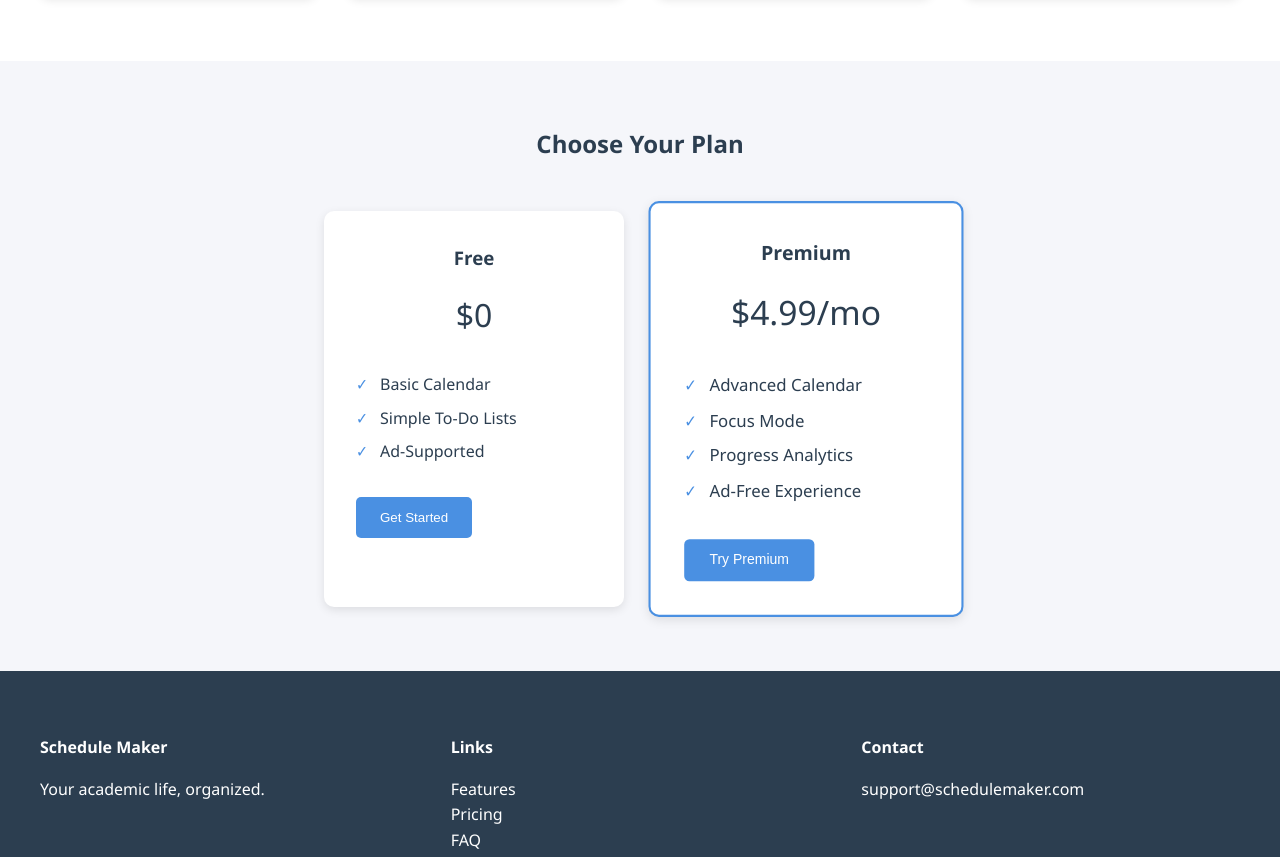
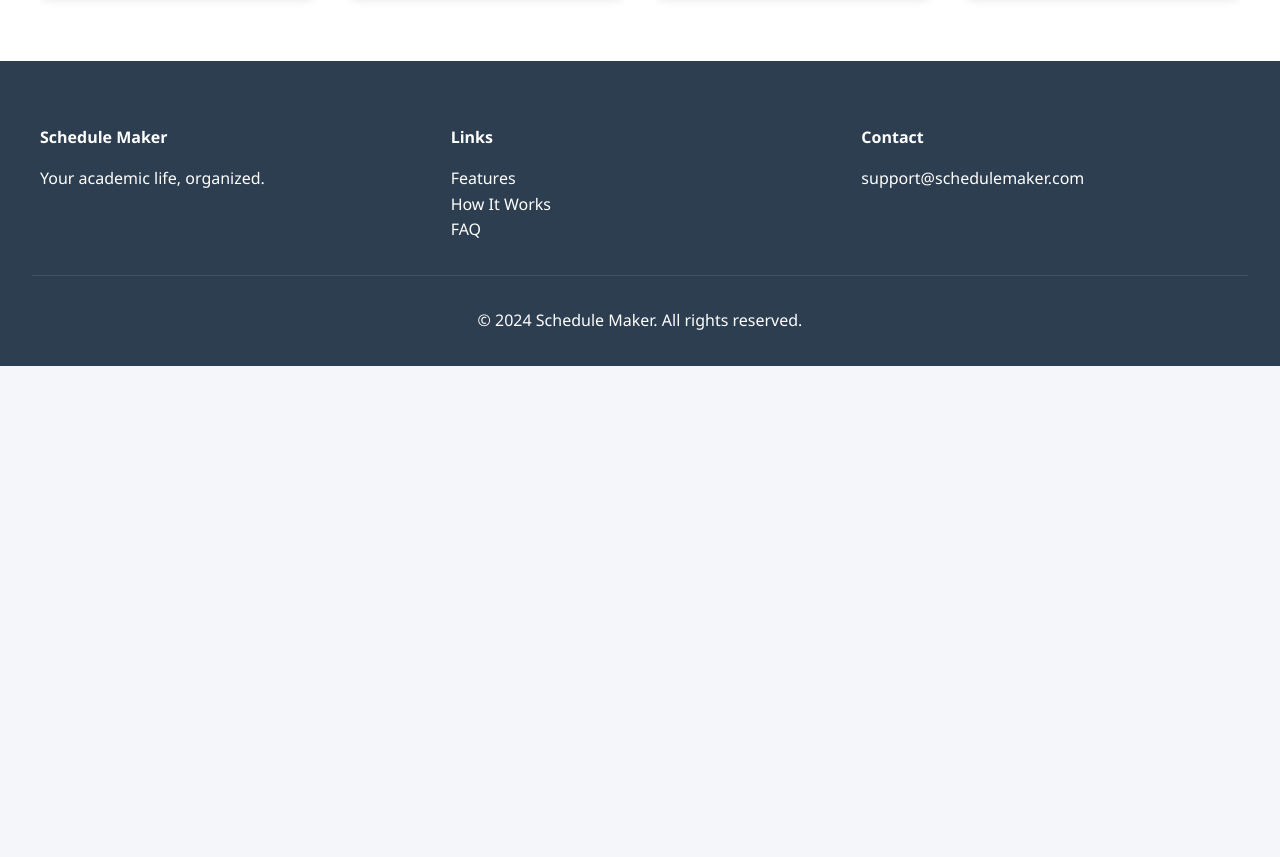
Before and after one commit to PrishaGaur/My-website, a plain HTML site: page index.html in a window 1280 px wide. Shown: the part 971-1828 px from the top of the page. After the commit the page ends 1337 px from the top, so only its background shows below. Drawn offline with Linux system fonts and the light colour scheme.

Commit message:
Remove premium version and make all features free

```diff
--- a/index.html
+++ b/index.html
@@ -14,10 +14,9 @@
             <ul class="nav-links">
                 <li><a href="#features">Features</a></li>
                 <li><a href="#how-it-works">How It Works</a></li>
-                <li><a href="#pricing">Pricing</a></li>
                 <li><a href="#faq">FAQ</a></li>
             </ul>
-            <button class="cta-button">Get Started</button>
+            <button class="cta-button">Get Started Free</button>
         </nav>
     </header>
 
@@ -25,8 +24,8 @@
         <section class="hero">
             <div class="hero-content">
                 <h1>Organize Your Academic Life</h1>
-                <p>The all-in-one schedule planner designed for students. Stay focused, organized, and ahead of deadlines.</p>
-                <button class="cta-button">Try Free Version</button>
+                <p>The all-in-one schedule planner designed for students. Stay focused, organized, and ahead of deadlines - completely free!</p>
+                <button class="cta-button">Get Started Now</button>
                 <div class="waitlist-container">
                     <p>Join our waitlist for early access!</p>
                     <form id="waitlistForm" class="waitlist-form">
@@ -42,7 +41,7 @@
         </section>
 
         <section id="features" class="features">
-            <h2>Features That Make Learning Easier</h2>
+            <h2>All Features Included Free</h2>
             <div class="features-grid">
                 <div class="feature-card">
                     <i class="fas fa-calendar-alt"></i>
@@ -66,33 +65,6 @@
                 </div>
             </div>
         </section>
-
-        <section id="pricing" class="pricing">
-            <h2>Choose Your Plan</h2>
-            <div class="pricing-cards">
-                <div class="price-card">
-                    <h3>Free</h3>
-                    <p class="price">$0</p>
-                    <ul>
-                        <li>Basic Calendar</li>
-                        <li>Simple To-Do Lists</li>
-                        <li>Ad-Supported</li>
-                    </ul>
-                    <button class="cta-button secondary">Get Started</button>
-                </div>
-                <div class="price-card featured">
-                    <h3>Premium</h3>
-                    <p class="price">$4.99/mo</p>
-                    <ul>
-                        <li>Advanced Calendar</li>
-                        <li>Focus Mode</li>
-                        <li>Progress Analytics</li>
-                        <li>Ad-Free Experience</li>
-                    </ul>
-                    <button class="cta-button">Try Premium</button>
-                </div>
-            </div>
-        </section>
     </main>
 
     <footer class="footer">
@@ -105,7 +77,7 @@
                 <h4>Links</h4>
                 <ul>
                     <li><a href="#features">Features</a></li>
-                    <li><a href="#pricing">Pricing</a></li>
+                    <li><a href="#how-it-works">How It Works</a></li>
                     <li><a href="#faq">FAQ</a></li>
                 </ul>
             </div>
--- a/styles.css
+++ b/styles.css
@@ -140,66 +140,6 @@ body {
     margin-bottom: 1rem;
 }
 
-.pricing {
-    padding: 4rem 2rem;
-}
-
-.pricing h2 {
-    text-align: center;
-    margin-bottom: 3rem;
-}
-
-.pricing-cards {
-    display: flex;
-    justify-content: center;
-    gap: 2rem;
-    max-width: 1200px;
-    margin: 0 auto;
-}
-
-.price-card {
-    background-color: var(--white);
-    padding: 2rem;
-    border-radius: 10px;
-    box-shadow: 0 3px 10px rgba(0,0,0,0.1);
-    flex: 1;
-    max-width: 300px;
-}
-
-.price-card.featured {
-    transform: scale(1.05);
-    border: 2px solid var(--primary-color);
-}
-
-.price-card h3 {
-    text-align: center;
-    margin-bottom: 1rem;
-}
-
-.price {
-    font-size: 2rem;
-    text-align: center;
-    margin-bottom: 2rem;
-}
-
-.price-card ul {
-    list-style: none;
-    margin-bottom: 2rem;
-}
-
-.price-card ul li {
-    margin-bottom: 0.5rem;
-    padding-left: 1.5rem;
-    position: relative;
-}
-
-.price-card ul li::before {
-    content: "✓";
-    color: var(--primary-color);
-    position: absolute;
-    left: 0;
-}
-
 .footer {
     background-color: var(--secondary-color);
     color: var(--white);
```
